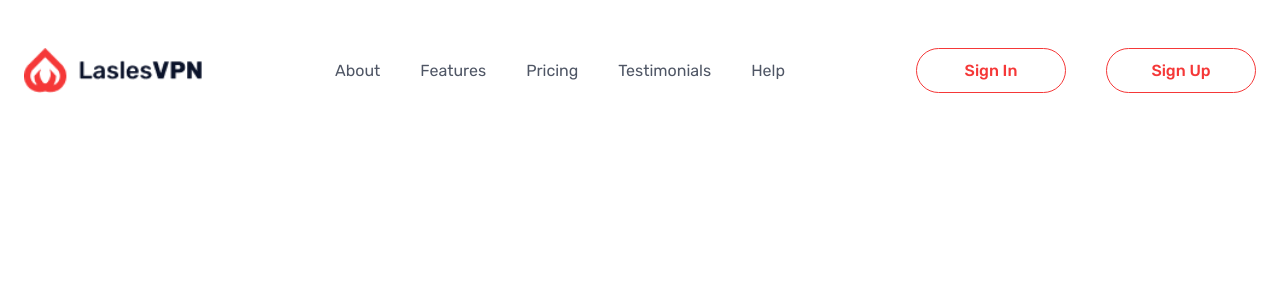
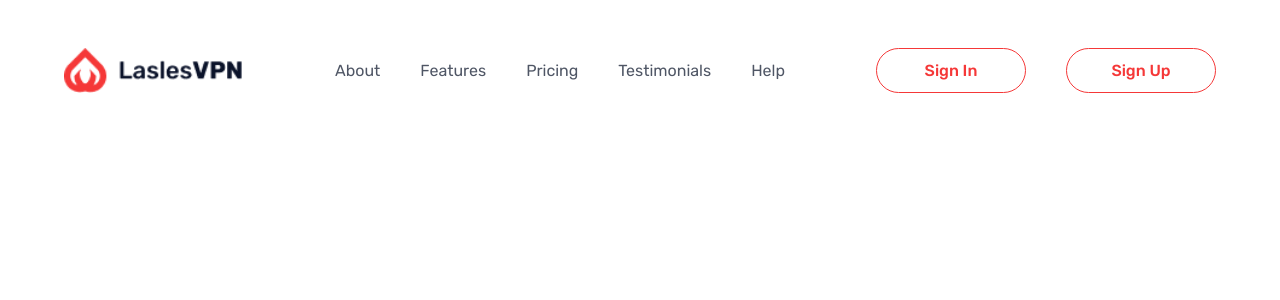
Before and after one commit to AlfazUlIslam/las-les-vpn, a React (Vite) app: page / in a window 1280 px wide. Shown: the top 300 px of the page. Built offline with nearby package versions, Linux system fonts and the light colour scheme; the HTML template or start-up script is replaced by a standard one.

Commit message:
custom breakpoints added

```diff
--- a/tailwind.config.js
+++ b/tailwind.config.js
@@ -25,6 +25,12 @@ export default {
     },
     container: {
       center: true
+    },
+    screens: {
+      sm: "576px",
+      md: "768px",
+      lg: "992px",
+      xl: "1200px",
     }
   },
   plugins: [],
```
